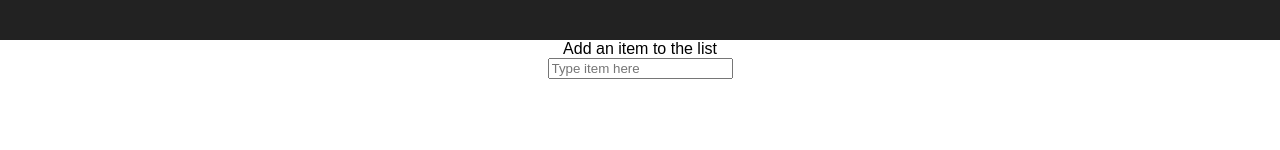
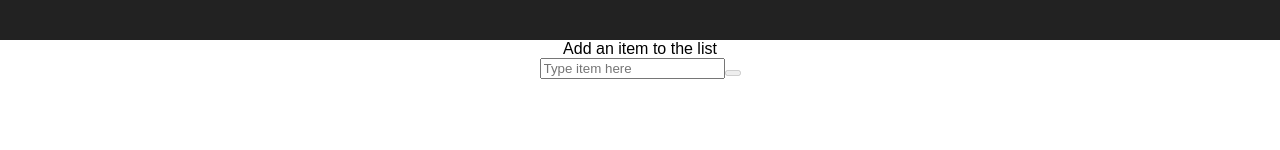
Before and after one commit to CryptoAlgorythm/local-storage, a React (Create React App) app: page / in a window 1280 px wide. Shown: the part 150-300 px from the top of the page. Built offline with nearby package versions, Linux system fonts and the light colour scheme.

Commit message:
add new item to the list

```diff
--- a/src/App.js
+++ b/src/App.js
@@ -11,10 +11,31 @@ class App extends Component {
     };
   }
 
-  updateInput(key, value) {
+  updateInput(value) {
     // update react state
     this.setState({
-      [key]: value
+      newItem: value
+    })
+  }
+
+  addItem() {
+    // create new item
+
+    const newItem = {
+      id: 1 + Math.random(),
+      value: this.state.newItem.slice()
+    }
+
+    // copy current list of items
+    const list = [...this.state.list]
+
+    // add the new item to the list
+    list.push(newItem);
+
+    // update state with new list, reset the new item input
+    this.setState({
+      list,
+      newItem: ""
     })
   }
 
@@ -32,7 +53,11 @@ class App extends Component {
             type="text"
             placeholder="Type item here"
             value={this.state.newItem}
-            onChange={e => this.updateInput("newItem", e.target.value)}
+            onChange={e => this.updateInput(e.target.value)}
+          />
+          <button
+            onClick={() => this.addItem()}
+            disabled={!this.state.newItem.length}
           />
         </div>
       </div>
```
